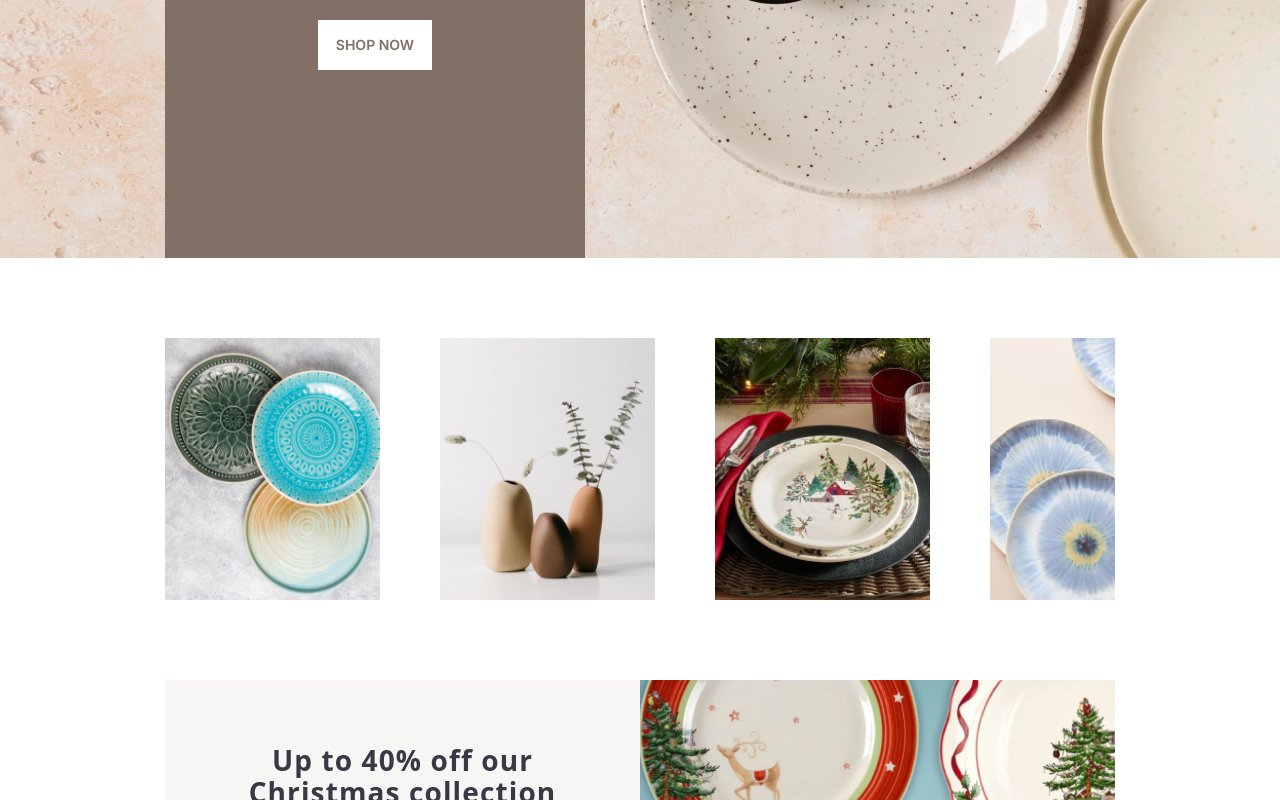
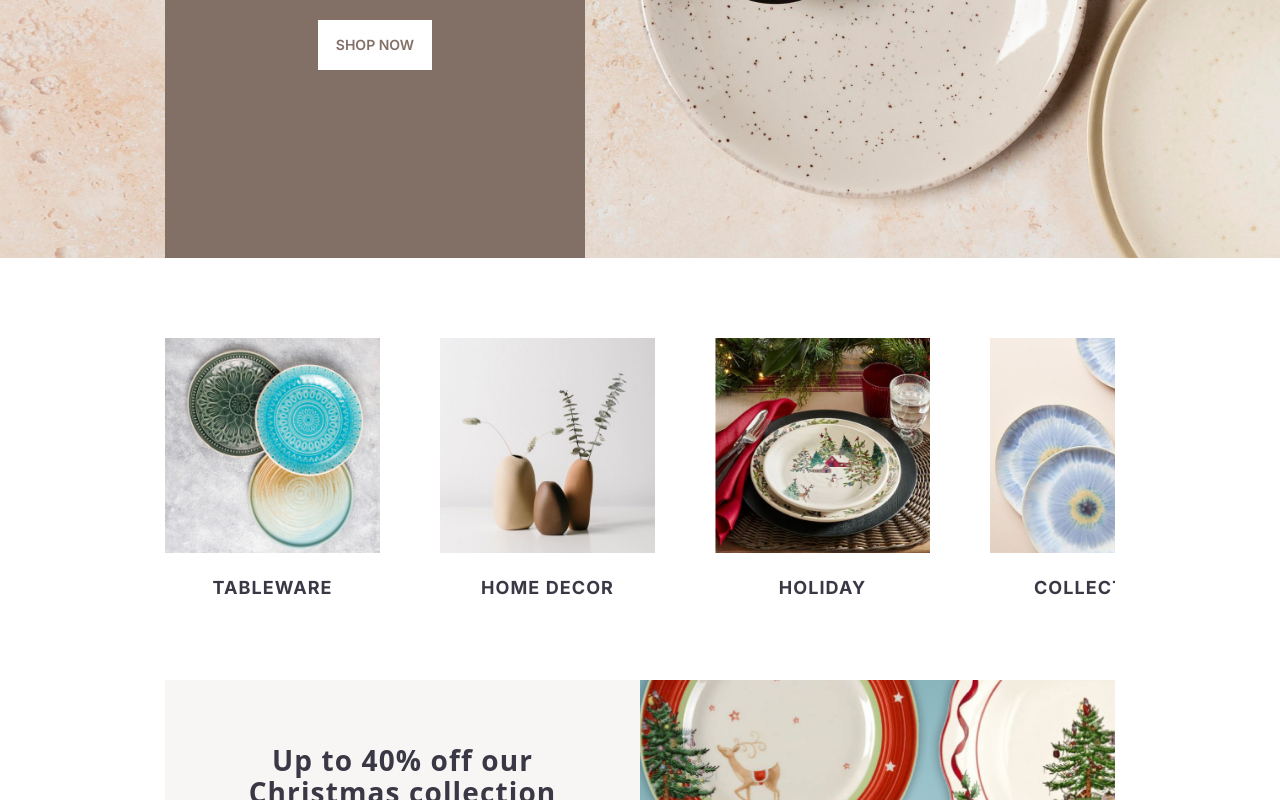
Before and after one commit to olawale-o/moon-commerce, a Next.js app: page / in a window 1280 px wide. Shown: the part 474-1274 px from the top of the page. Built offline with nearby package versions, Linux system fonts and the light colour scheme.

Commit message:
Fix items slider

```diff
--- a/src/app/about/page.tsx
+++ b/src/app/about/page.tsx
@@ -258,7 +258,7 @@ const TeamSlider = () => {
                   key={i}
                   className="w-[calc((100%-var(--item-gap)*(var(--item-count)-1))/var(--item-count))] flex-shrink-0"
                 >
-                  <figure className="relative aspect-square bg-teal-900">
+                  <figure className="relative aspect-square">
                     <div className="absolute inset-0 w-full h-full">
                       <img
                         src={team.asset}
--- a/src/app/page.tsx
+++ b/src/app/page.tsx
@@ -183,13 +183,14 @@ const ItemSliders = () => {
     <section>
       <div className="max-w-[1440px] mx-auto">
         <div className="p-[30px] xl:px-[165px] xl:py-20 ">
+          <div className="flex w-full flex-col min-h-full relative">
             <CarouselSliderItems>
               {items.map((item, i) => (
                 <div
                   key={i}
                   className="w-[calc((100%-var(--item-gap)*(var(--item-count)-1))/var(--item-count))] flex-shrink-0"
                 >
-                <figure className="relative w-full h-full aspect-square bg-teal-900">
+                  <figure className="relative aspect-square">
                     <div className="absolute inset-0 w-full h-full">
                       <img
                         src={item.asset}
@@ -206,6 +207,7 @@ const ItemSliders = () => {
                 </div>
               ))}
             </CarouselSliderItems>
+          </div>
         </div>
       </div>
     </section>
```
Lines whose indentation alone changed are shown as unchanged.
